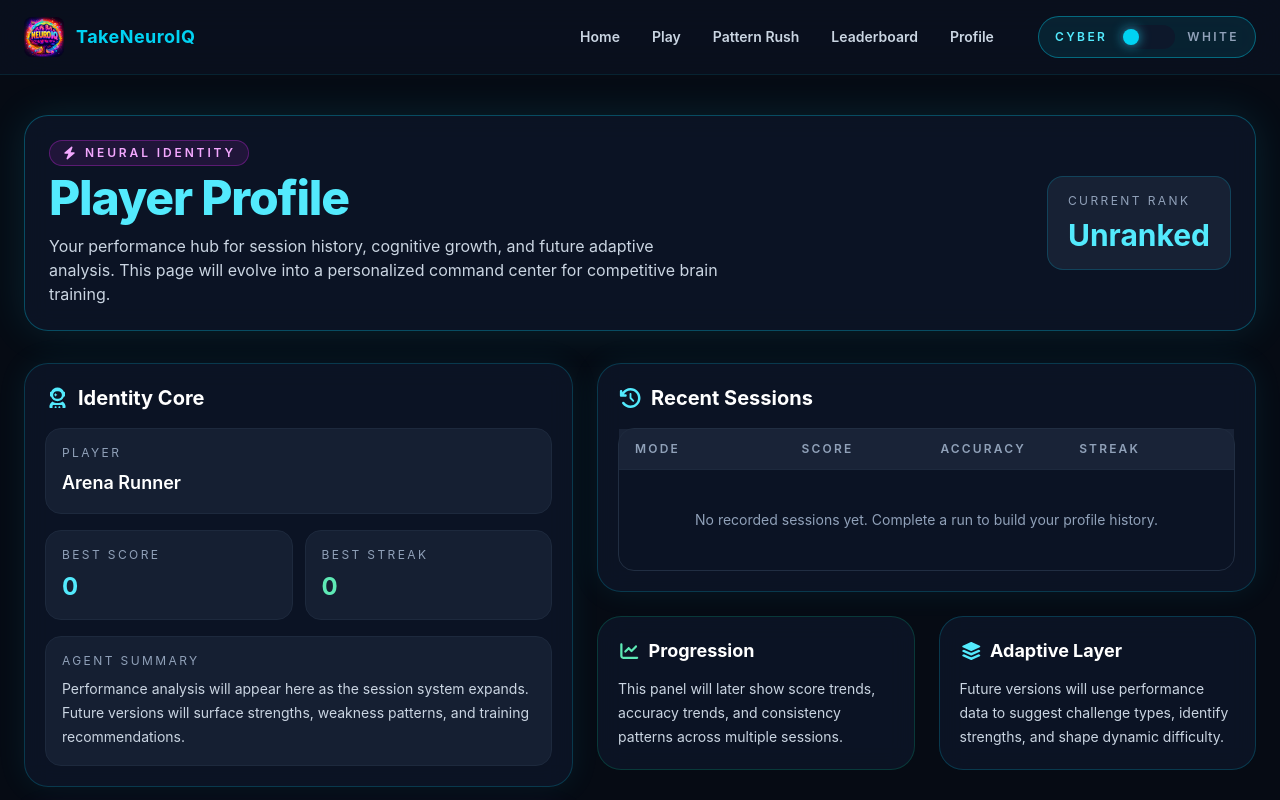
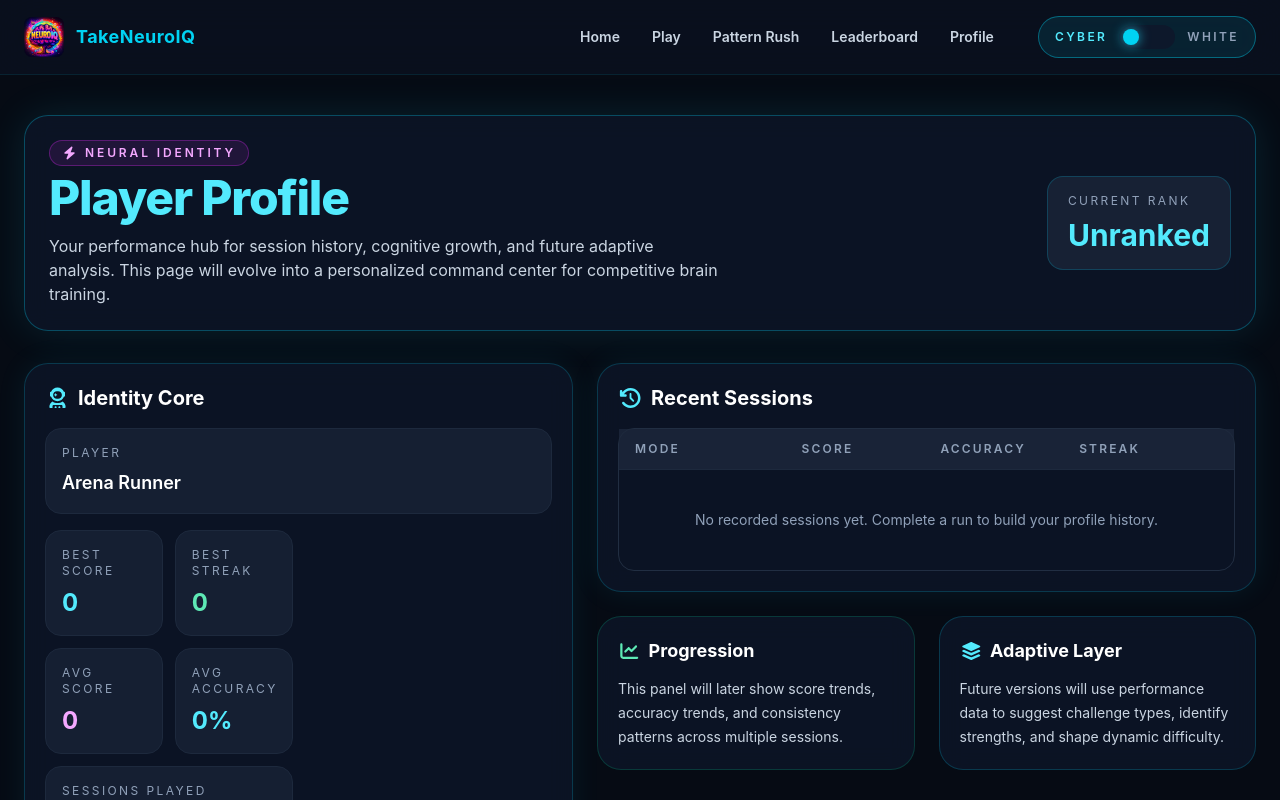
Before and after one commit to Breedlove-Jason/takeneuroiq, a React (Vite) app: page /profile in a window 1280 px wide. Shown: the top 800 px of the page. Built offline with nearby package versions, Linux system fonts and the light colour scheme.

Commit message:
Checkpoint: add leaderboard, profile history, session stats, and AI performance insights

```diff
--- a/src/pages/ProfilePage.jsx
+++ b/src/pages/ProfilePage.jsx
@@ -1,4 +1,4 @@
-import { FontAwesomeIcon } from '@fortawesome/react-fontawesome';
+import { FontAwesomeIcon } from "@fortawesome/react-fontawesome";
 import {
   faUserAstronaut,
   faClockRotateLeft,
@@ -6,8 +6,8 @@ import {
   faChartLine,
   faBolt,
   faLayerGroup,
-} from '@fortawesome/free-solid-svg-icons';
-import { getSessions } from '../game/sessionTracker';
+} from "@fortawesome/free-solid-svg-icons";
+import { getSessions } from "../game/sessionTracker";
 
 function ProfilePage() {
   const sessions = getSessions();
@@ -27,7 +27,43 @@ function ProfilePage() {
         )
       : 0;
 
-  const currentRank = sessions.length > 0 ? 'Active' : 'Unranked';
+  const currentRank = sessions.length > 0 ? "Active" : "Unranked";
+  const totalSessions = sessions.length;
+
+  const averageScore =
+    sessions.length > 0
+      ? Math.round(
+          sessions.reduce((sum, s) => sum + (s.score ?? 0), 0) /
+            sessions.length,
+        )
+      : 0;
+
+  const averageAccuracy =
+    sessions.length > 0
+      ? Math.round(
+          sessions.reduce((sum, s) => sum + (s.accuracy ?? 0), 0) /
+            sessions.length,
+        )
+      : 0;
+  const performanceInsight = (() => {
+    if (sessions.length === 0) {
+      return "Complete your first arena run to begin neural performance analysis.";
+    }
+
+    if (averageAccuracy >= 90) {
+      return "Precision stability detected. Your pattern recognition accuracy is exceeding baseline performance.";
+    }
+
+    if (bestStreak >= 10) {
+      return "Streak resilience detected. You maintain cognitive momentum under time pressure.";
+    }
+
+    if (averageScore >= 800) {
+      return "Strong scoring efficiency detected. Your neural processing speed is trending above baseline.";
+    }
+
+    return "Early performance signals detected. Continue running sessions to unlock deeper cognitive analysis.";
+  })();
   return (
     <section className="min-h-screen px-6 py-10">
       <div className="mx-auto max-w-7xl">
@@ -83,6 +119,7 @@ function ProfilePage() {
                 </div>
 
                 <div className="grid grid-cols-2 gap-3">
+                  <div className="grid grid-cols-2 gap-3">
                     <div className="rounded-2xl border border-slate-800 bg-slate-800/60 p-4">
                       <p className="text-xs uppercase tracking-[0.2em] text-slate-400">
                         Best Score
@@ -100,6 +137,34 @@ function ProfilePage() {
                         {bestStreak}
                       </p>
                     </div>
+
+                    <div className="rounded-2xl border border-slate-800 bg-slate-800/60 p-4">
+                      <p className="text-xs uppercase tracking-[0.2em] text-slate-400">
+                        Avg Score
+                      </p>
+                      <p className="mt-2 text-2xl font-bold text-fuchsia-300">
+                        {averageScore}
+                      </p>
+                    </div>
+
+                    <div className="rounded-2xl border border-slate-800 bg-slate-800/60 p-4">
+                      <p className="text-xs uppercase tracking-[0.2em] text-slate-400">
+                        Avg Accuracy
+                      </p>
+                      <p className="mt-2 text-2xl font-bold text-cyan-300">
+                        {averageAccuracy}%
+                      </p>
+                    </div>
+
+                    <div className="rounded-2xl border border-slate-800 bg-slate-800/60 p-4 col-span-2">
+                      <p className="text-xs uppercase tracking-[0.2em] text-slate-400">
+                        Sessions Played
+                      </p>
+                      <p className="mt-2 text-2xl font-bold text-white">
+                        {totalSessions}
+                      </p>
+                    </div>
+                  </div>
                 </div>
 
                 <div className="rounded-2xl border border-slate-800 bg-slate-800/60 p-4">
@@ -107,9 +172,7 @@ function ProfilePage() {
                     Agent Summary
                   </p>
                   <p className="mt-2 text-sm leading-6 text-slate-300">
-                    Performance analysis will appear here as the session system
-                    expands. Future versions will surface strengths, weakness
-                    patterns, and training recommendations.
+                    {performanceInsight}
                   </p>
                 </div>
               </div>
@@ -163,7 +226,7 @@ function ProfilePage() {
                       className="grid grid-cols-[1.2fr_1fr_1fr_1fr] items-center border-t border-slate-800 px-4 py-4 text-sm text-slate-200 transition duration-200 hover:bg-slate-800/70"
                     >
                       <span className="font-semibold text-white">
-                        {session.mode || 'Pattern Rush'}
+                        {session.mode || "Pattern Rush"}
                       </span>
                       <span>{session.score ?? 0}</span>
                       <span>{session.accuracy ?? 0}%</span>
@@ -172,7 +235,8 @@ function ProfilePage() {
                   ))
                 ) : (
                   <div className="border-t border-slate-800 px-4 py-10 text-center text-sm text-slate-400">
-                    No recorded sessions yet. Complete a run to build your profile history.
+                    No recorded sessions yet. Complete a run to build your
+                    profile history.
                   </div>
                 )}
               </div>
```
Lines whose indentation alone changed are shown as unchanged.
